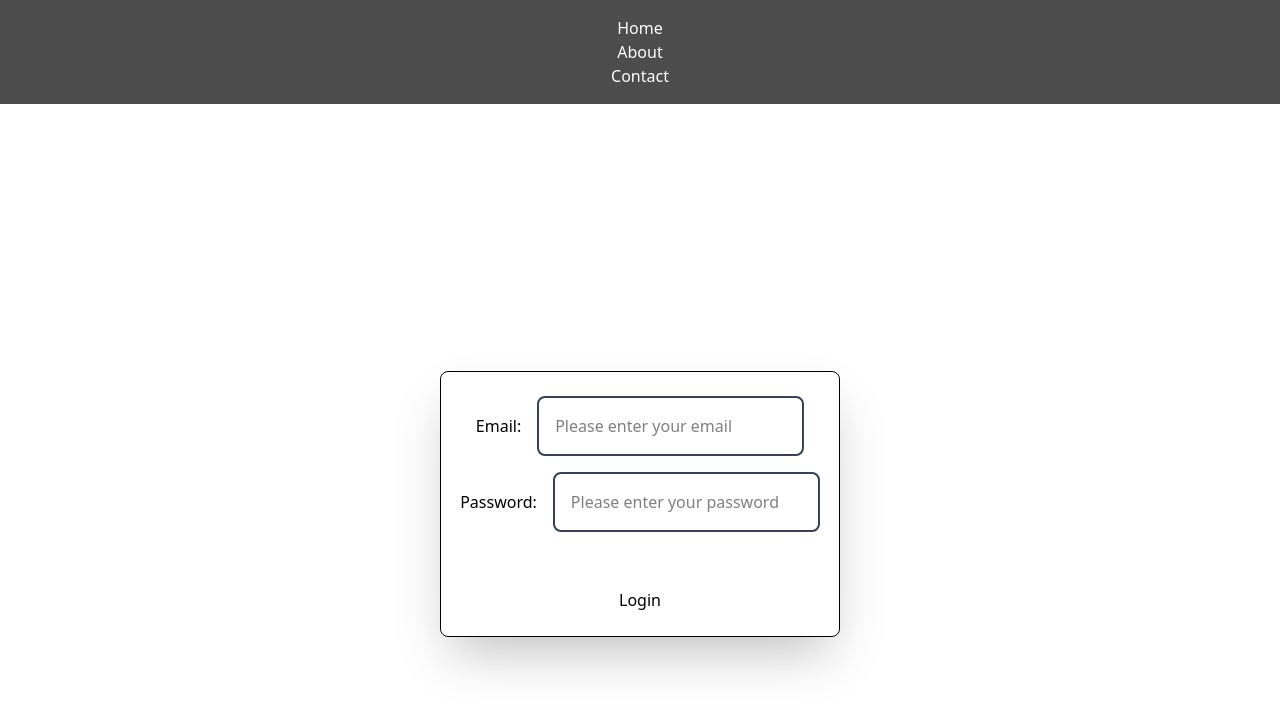
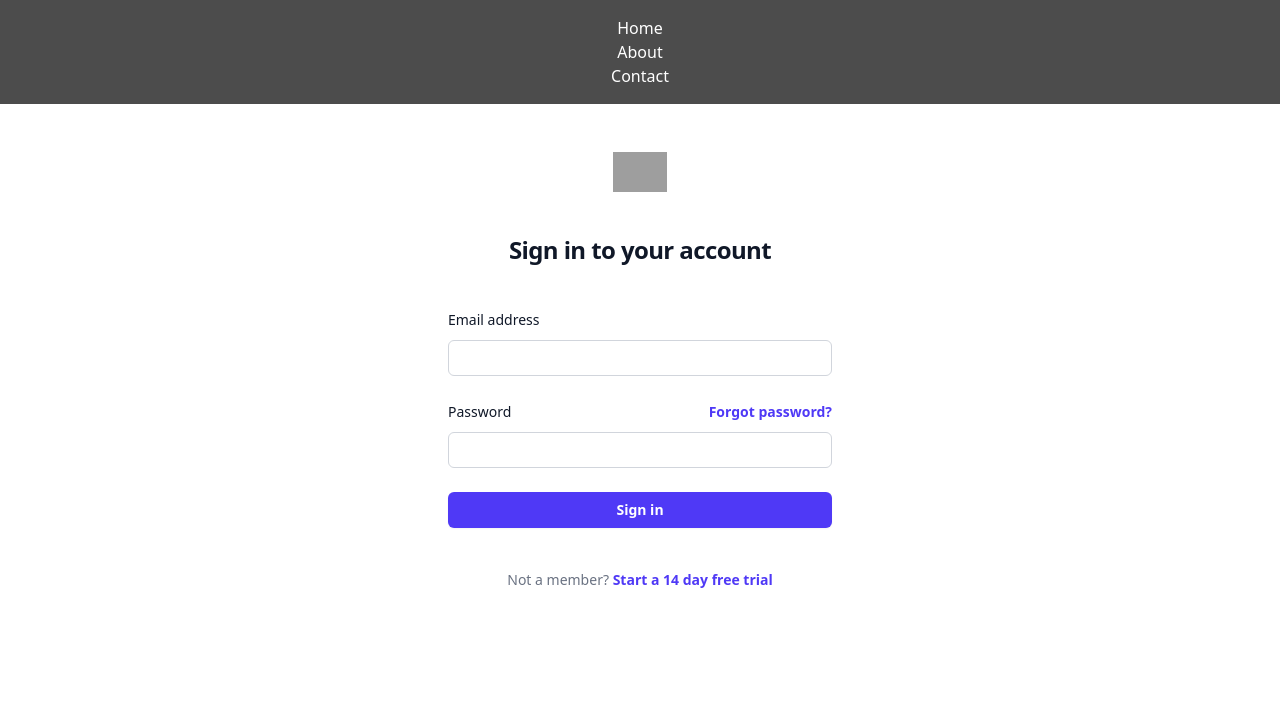
Before and after one commit to Abdulsalam001Arnold/web-dev-batch-3, a React (Vite) app: page /login in a window 1280 px wide. Shown: the top 710 px of the page. Built offline with nearby package versions, Linux system fonts and the light colour scheme; grey boxes are pictures that could not be loaded.

Commit message:
added login

```diff
--- a/src/Pages/Login.jsx
+++ b/src/Pages/Login.jsx
@@ -1,12 +1,15 @@
 
 
 import { useState } from "react"
+import { useNavigate } from "react-router-dom"
 
 export default function Login() {
+    const navigate = useNavigate()
     const [loginData, setLoginData] = useState({
         email: "",
         password: ""
     })
+    const [loading, setLoading] = useState(false)
 
     const handleChange = (e) => {
         const {name, value} = e.target
@@ -18,12 +21,14 @@
 
     const handleSubmit = async (e) => {
         e.preventDefault()
+        setLoading(true)
         try {
             const response = await fetch('https://nodeclass-batch3.vercel.app/login', {
                 method: 'POST',
                 headers: {
                     'Content-Type': 'application/json'
                 },
+                credentials: "include",
                 body: JSON.stringify(loginData)
             })
 
@@ -33,38 +38,93 @@
 
             const data = await response.json()
             console.log(data)
+            navigate('/')
         } catch (err) {
             console.error(err)
+        }finally{
+            setLoading(false)
+            setLoginData({
+                email: "",
+                password: ""
+            })
         }
     }
 
 
     return(
-        <div className="w-full min-h-screen flex flex-col items-center justify-center">
-            <form
-            className="w-100 shadow-2xl p-6 flex flex-col gap-4 rounded-lg border"
-             >
-                <div className="flex gap-4 items-center justify-center">
-                    <label>
-                        Email:
-                    </label>
+        <div className="flex min-h-full flex-col justify-center px-6 py-12 lg:px-8">
+        <div className="sm:mx-auto sm:w-full sm:max-w-sm">
+          <img
+            alt="Your Company"
+            src="https://tailwindcss.com/plus-assets/img/logos/mark.svg?color=indigo&shade=600"
+            className="mx-auto h-10 w-auto"
+          />
+          <h2 className="mt-10 text-center text-2xl/9 font-bold tracking-tight text-gray-900">
+            Sign in to your account
+          </h2>
+        </div>
 
-                    <input name="email" type="email" id="email" placeholder="Please enter your email" onChange={handleChange} className="border-2 border-gray-700 p-4 rounded-lg"/>
+        <div className="mt-10 sm:mx-auto sm:w-full sm:max-w-sm">
+          <form action="#" method="POST" className="space-y-6">
+            <div>
+              <label htmlFor="email" className="block text-sm/6 font-medium text-gray-900">
+                Email address
+              </label>
+              <div className="mt-2">
+                <input
+                  id="email"
+                  name="email"
+                  type="email"
+                  required
+                  onChange={handleChange}
+                  autoComplete="email"
+                  className="block w-full rounded-md bg-white px-3 py-1.5 text-base text-gray-900 outline-1 -outline-offset-1 outline-gray-300 placeholder:text-gray-400 focus:outline-2 focus:-outline-offset-2 focus:outline-indigo-600 sm:text-sm/6"
+                />
+              </div>
+            </div>
+
+            <div>
+              <div className="flex items-center justify-between">
+                <label htmlFor="password" className="block text-sm/6 font-medium text-gray-900">
+                  Password
+                </label>
+                <div className="text-sm">
+                  <a href="#" className="font-semibold text-indigo-600 hover:text-indigo-500">
+                    Forgot password?
+                  </a>
                 </div>
+              </div>
+              <div className="mt-2">
+                <input
+                  id="password"
+                  name="password"
+                  type="password"
+                  required
+                  onChange={handleChange}
+                  autoComplete="current-password"
+                  className="block w-full rounded-md bg-white px-3 py-1.5 text-base text-gray-900 outline-1 -outline-offset-1 outline-gray-300 placeholder:text-gray-400 focus:outline-2 focus:-outline-offset-2 focus:outline-indigo-600 sm:text-sm/6"
+                />
+              </div>
+            </div>
 
+            <div>
+              <button
+                type="submit"
+                onClick={handleSubmit}
+                className="flex w-full justify-center rounded-md bg-indigo-600 px-3 py-1.5 text-sm/6 font-semibold text-white shadow-xs hover:bg-indigo-500 focus-visible:outline-2 focus-visible:outline-offset-2 focus-visible:outline-indigo-600"
+              >
+                {loading ? 'Signing in......' : 'Sign in'}
+              </button>
+            </div>
+          </form>
 
-                <div className="flex gap-4 items-center justify-center">
-                    <label>
-                        Password:
-                    </label>
-
-                    <input name="password" type="password" id="password" placeholder="Please enter your password" onChange={handleChange} className="border-2 border-gray-700 p-4 rounded-lg"/>
-                </div>
-
-                <button onClick={handleSubmit} type="submit" className="mt-10 cursor-pointer">
-                    Login
-                </button>
-            </form>
+          <p className="mt-10 text-center text-sm/6 text-gray-500">
+            Not a member?{' '}
+            <a href="#" className="font-semibold text-indigo-600 hover:text-indigo-500">
+              Start a 14 day free trial
+            </a>
+          </p>
         </div>
+      </div>
     )
 };
```
